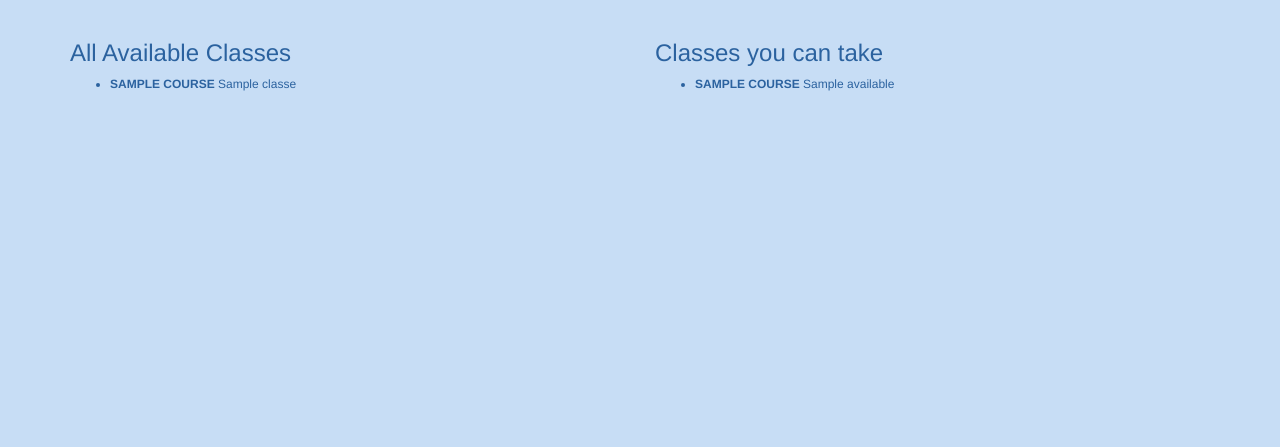
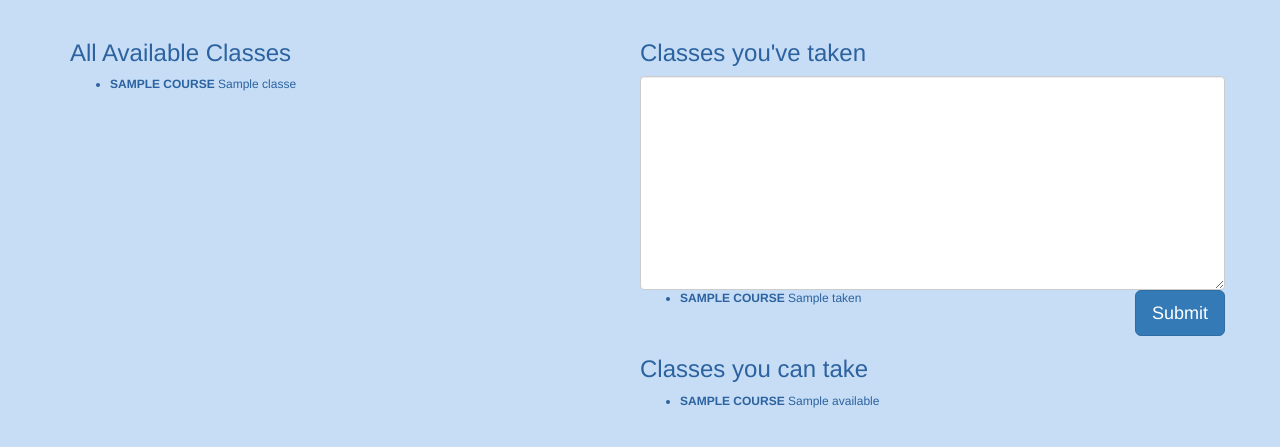
Before and after one commit to Sieabah/cmsc-433, a PHP site: template proj1/resources/views/view.php in a window 1280 px wide. Shown: the top 447 px of the page. Run offline with PHP 8.4, Linux system fonts and the light colour scheme; the template is opened without the code that fills it: most values are stand-ins (such as "Sample title", 1, 10 or a date in 2020).

Commit message:
Update view with form

```diff
--- a/proj1/resources/views/view.php
+++ b/proj1/resources/views/view.php
@@ -21,16 +21,31 @@
                     </ul>
                 </div>
                 <div class="col-xs-6">
+                    <div class="row">
+                        <h3>Classes you've taken</h3>
+                        <form action="/add" method="POST">
+                            <textarea class="form-control" name="classlist" rows="10"></textarea>
+                            <button class="btn btn-primary btn-lg pull-right" type="submit">Submit</button>
+                        </form>
+                        <?php if(isset($taken)): ?>
+                        <ul>
+                            <?php foreach($taken as $class): ?>
+                                <li><strong><?= strtoupper($class->course); ?></strong> <?= $class->name; ?></li>
+                            <?php endforeach; ?>
+                        </ul>
+                        <?php endif; ?>
+                    </div>
+                    <div class="row">
                         <h3>Classes you can take</h3>
                         <ul>
                             <?php foreach($available as $class): ?>
-
                                 <li><strong><?= strtoupper($class->course); ?></strong> <?= $class->name; ?></li>
                             <?php endforeach; ?>
                         </ul>
                     </div>
                 </div>
             </div>
+        </div>
     </body>
     <script src="/js/script.js"></script>
 </html>
```
Lines whose indentation alone changed are shown as unchanged.
